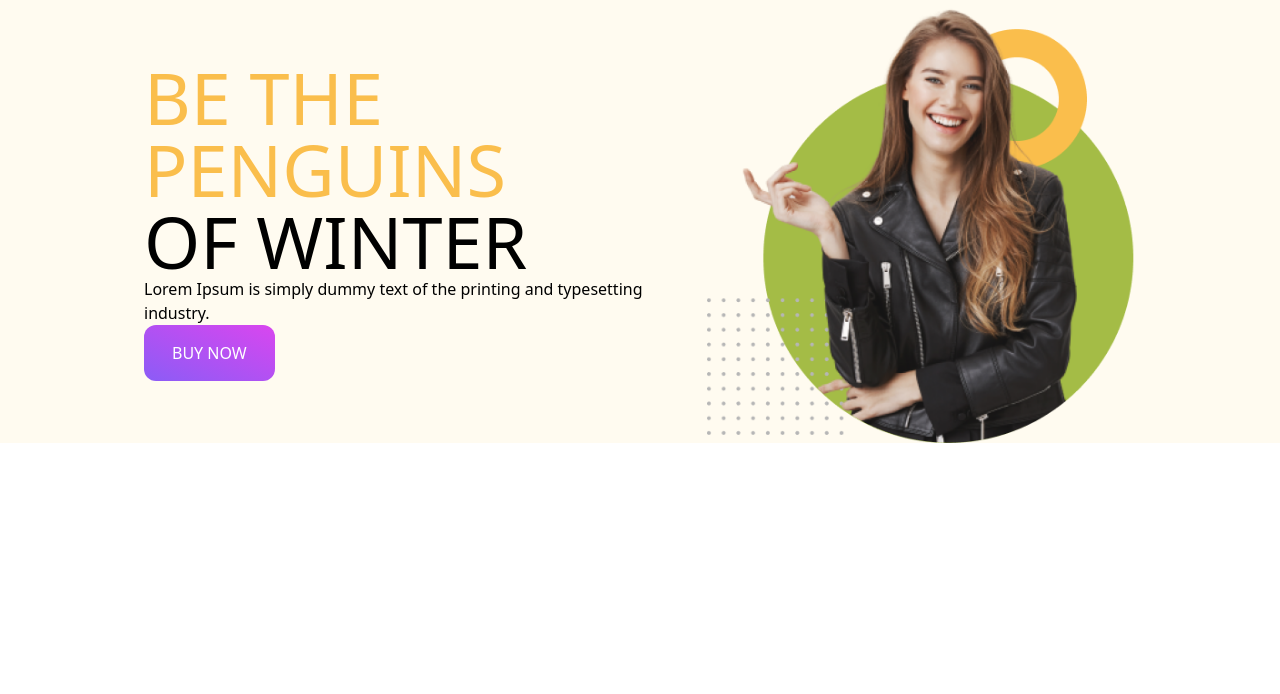
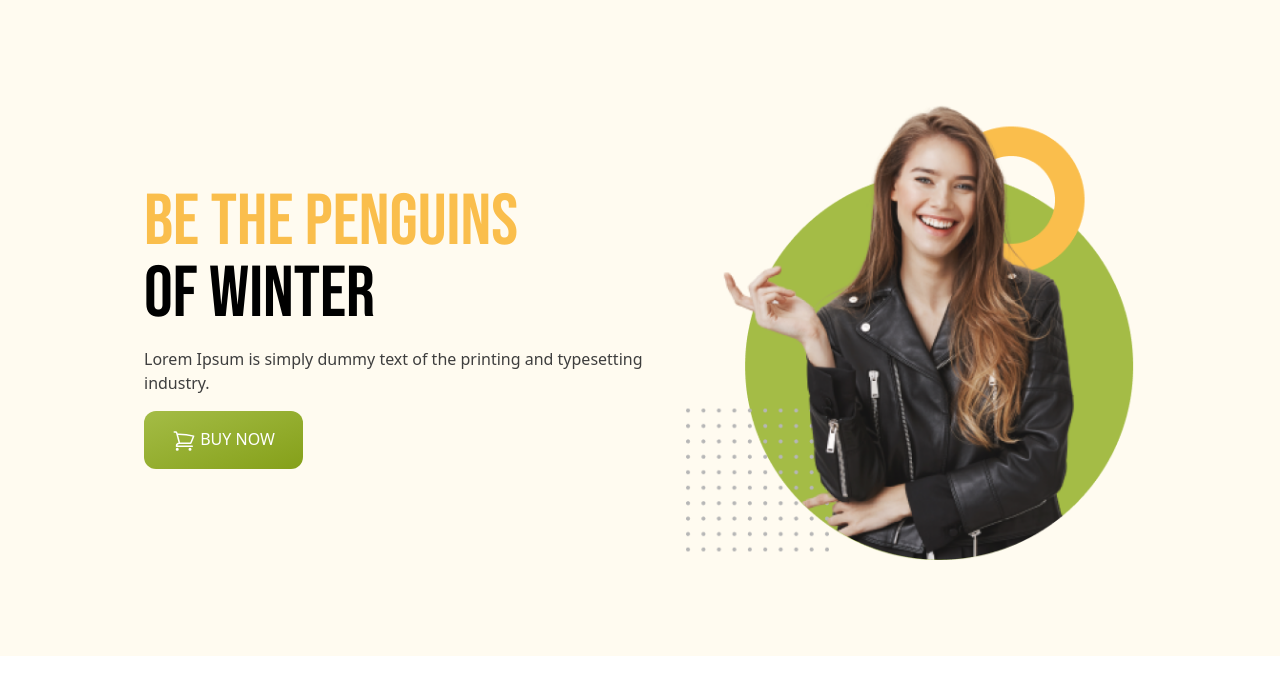
Before and after one commit to ahsan-62/ecommerce-shop-tailwind-css, a plain HTML site: page index.html in a window 1280 px wide. Drawn offline with nearby package versions, Linux system fonts and the light colour scheme.

Commit message:
header tailwind

```diff
--- a/index.html
+++ b/index.html
@@ -4,24 +4,50 @@
     <meta charset="UTF-8" />
     <meta name="viewport" content="width=device-width, initial-scale=1.0" />
     <title>Ecoomerce Shop Tailwind css</title>
+    <link rel="preconnect" href="https://fonts.googleapis.com" />
+    <link rel="preconnect" href="https://fonts.gstatic.com" crossorigin />
+    <link
+      href="https://fonts.googleapis.com/css2?family=Bebas+Neue&family=Poppins:ital,wght@0,100;0,200;0,300;0,400;0,500;0,600;0,700;0,800;0,900;1,100;1,200;1,300;1,400;1,500;1,600;1,700;1,800;1,900&family=Work+Sans:ital,wght@0,100..900;1,100..900&display=swap"
+      rel="stylesheet"
+    />
     <script src="https://cdn.tailwindcss.com"></script>
+
+    <style>
+      .bebas-neue {
+        font-family: "Bebas Neue", sans-serif;
+      }
+    </style>
   </head>
   <body>
-    <header class="bg-[#FFFBF0]">
-      <div class="flex items-center justify-between px-36">
-        <div>
-          <h1 class="uppercase text-7xl">
+    <header class="bg-[#FFFBF0] px-36 py-24">
+      <div class="flex items-center justify-between">
+        <div class="space-y-4">
+          <h1 class="font-normal uppercase font text-7xl bebas-neue">
             <span class="text-[#FABE4C]">Be the Penguins</span><br />
             of Winter
           </h1>
-          <p class="">
+          <p class="text-[#3E3E3E] text-base font-normal">
             Lorem Ipsum is simply dummy text of the printing and typesetting
             industry.
           </p>
           <button
-            class="py-4 text-center text-white uppercase bg-gradient-to-tr from-violet-500 to-fuchsia-500 px-7 rounded-xl"
+            class="py-4 font-medium text-center text-white uppercase bg-gradient-to-br from-[#A4BC46] to-[#85A019] px-7 rounded-xl"
             type="button"
           >
+            <svg
+              xmlns="http://www.w3.org/2000/svg"
+              fill="none"
+              viewBox="0 0 24 24"
+              stroke-width="1.5"
+              stroke="currentColor"
+              class="inline w-6 h-6"
+            >
+              <path
+                stroke-linecap="round"
+                stroke-linejoin="round"
+                d="M2.25 3h1.386c.51 0 .955.343 1.087.835l.383 1.437M7.5 14.25a3 3 0 0 0-3 3h15.75m-12.75-3h11.218c1.121-2.3 2.1-4.684 2.924-7.138a60.114 60.114 0 0 0-16.536-1.84M7.5 14.25 5.106 5.272M6 20.25a.75.75 0 1 1-1.5 0 .75.75 0 0 1 1.5 0Zm12.75 0a.75.75 0 1 1-1.5 0 .75.75 0 0 1 1.5 0Z"
+              />
+            </svg>
             buy now
           </button>
         </div>
```
